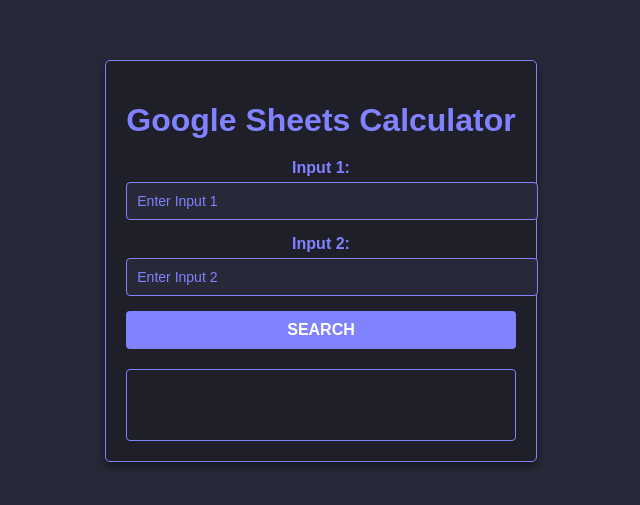
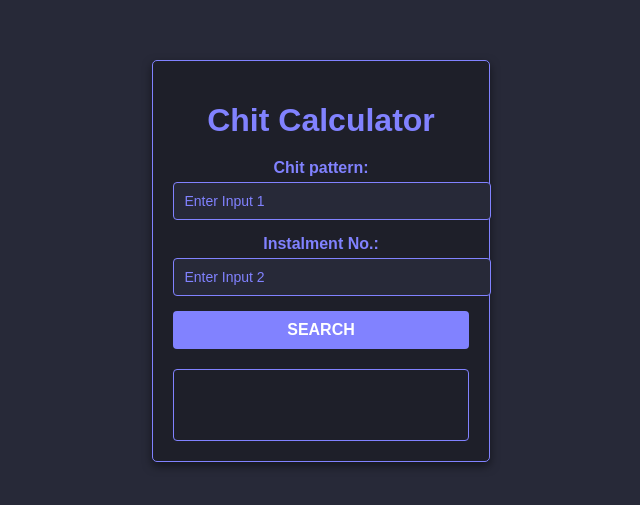
Before and after one commit to amalgecb/crmCalculator, a plain HTML site: page index.html in a window 1280 px wide. Shown: the part 139-644 px from the top of the page, without its empty margins (319-959 px from the left). Drawn offline with Linux system fonts and the light colour scheme.

Commit message:
changed label

```diff
--- a/index.html
+++ b/index.html
@@ -8,11 +8,11 @@
 </head>
 <body>
     <div id="calculator">
-        <h1>Google Sheets Calculator</h1>
-        <label for="input1">Input 1:</label>
+        <h1>Chit Calculator</h1>
+        <label for="input1">Chit pattern:</label>
         <input type="text" id="input1" placeholder="Enter Input 1">
 
-        <label for="input2">Input 2:</label>
+        <label for="input2">Instalment No.:</label>
         <input type="text" id="input2" placeholder="Enter Input 2">
 
         <button id="searchButton">Search</button>
```
